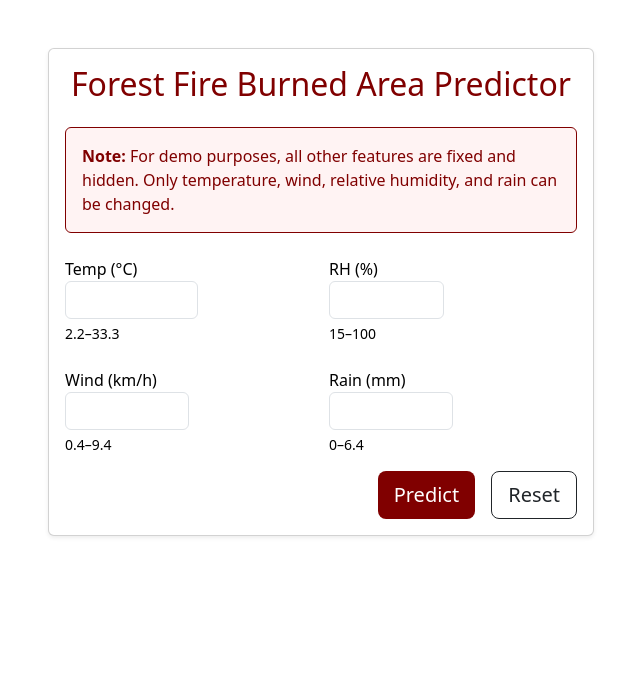
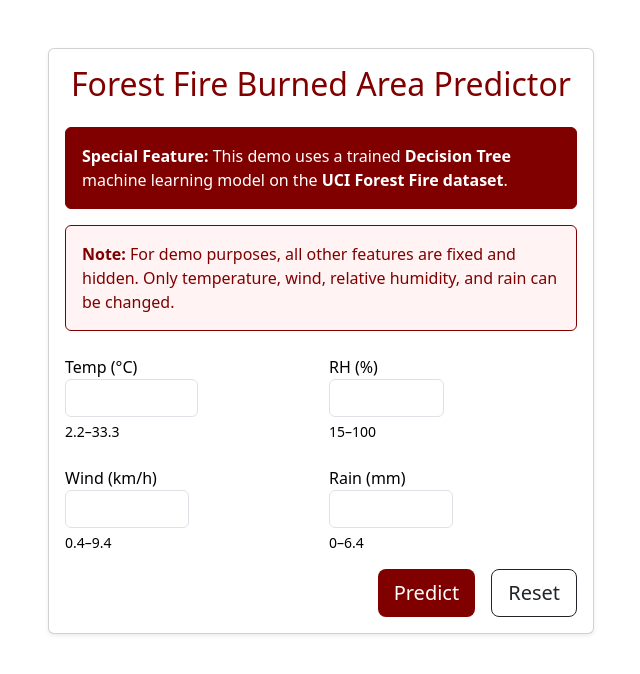
Before and after one commit to ShemEscobal/forpred, a Python web app: template templates/index.html in a window 1280 px wide. Shown: the top 674 px of the page, without its empty margins (319-959 px from the left). Run offline with Jinja, Linux system fonts and the light colour scheme; the template is opened without the code that fills it, so the values that code supplies are empty.

Commit message:
Update index.html

```diff
--- a/templates/index.html
+++ b/templates/index.html
@@ -25,6 +25,7 @@
     .result-box .fs-4 { color: #000; }
     .result-box .risk-label { font-weight: bold; text-transform: uppercase; color: #800000; font-size: 1.3em; }
     .alert-info { background: #fff3f3; color: #800000; border-color: #800000; }
+    .alert-maroon { background: #800000; color: #fff; border-color: #800000; }
     .form-label, .form-text { color: #000 !important; }
     .form-control:focus, .form-select:focus { border-color: #800000; box-shadow: 0 0 0 0.2rem #80000022; }
   </style>
@@ -36,6 +37,9 @@
       <div class="card shadow-sm">
         <div class="card-body">
           <h2 class="mb-4 text-center maroon-text">Forest Fire Burned Area Predictor</h2>
+          <div class="alert alert-maroon mb-3" role="alert">
+            <b>Special Feature:</b> This demo uses a trained <b>Decision Tree</b> machine learning model on the <b>UCI Forest Fire dataset</b>.
+          </div>
           <div class="alert alert-info mb-4 border-maroon" role="alert">
             <strong>Note:</strong> For demo purposes, all other features are fixed and hidden. Only temperature, wind, relative humidity, and rain can be changed.
           </div>
```
